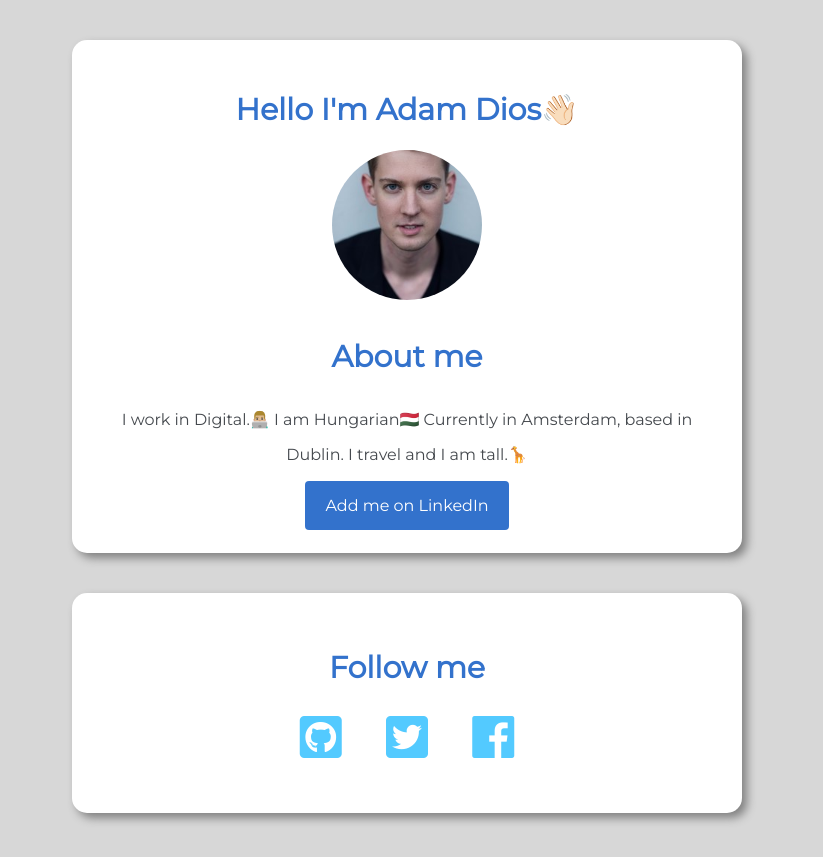
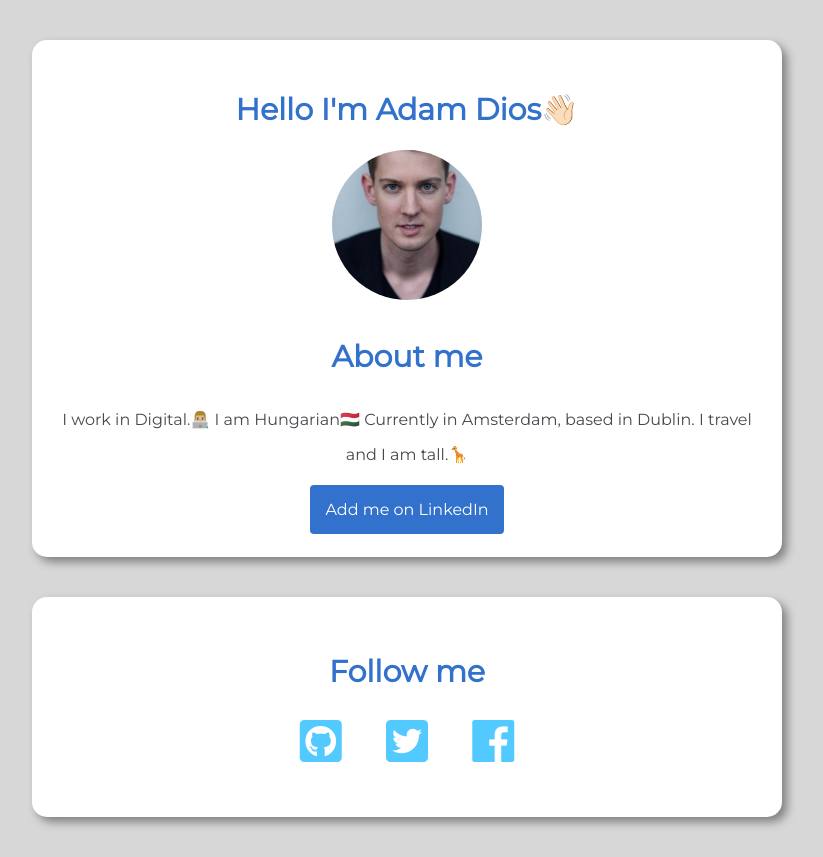
Before and after one commit to adamdios/profile, a plain HTML site: page index.html in a window 1280 px wide. Shown: the whole page, without its empty margins (233-1056 px from the left). Drawn offline with Linux system fonts and the light colour scheme.

Commit message:
make my profile prettier

```diff
--- a/style.css
+++ b/style.css
@@ -23,13 +23,17 @@ a:hover {
   color: #01002E;
 }
 
+p {
+  margin-bottom: 20px;
+}
+
 .image-circle {
   border-radius: 50%;
 }
 
 .card {
   padding: 30px;
-  margin: 40px 40px;
+  margin: 40px 0px;
   background-color: #FFFF;
   border-style: none;
   border-radius: 15px;
@@ -43,10 +47,10 @@ a:hover {
 }
 
 .button-blue {
-  margin: 20px 20px;
+  margin: 20px;
+  padding: 15px;
   background-color: #3372CC;
   color: white;
-  padding: 15px 20px;
   border-radius: 4px;
   text-decoration: none;
 }
```
